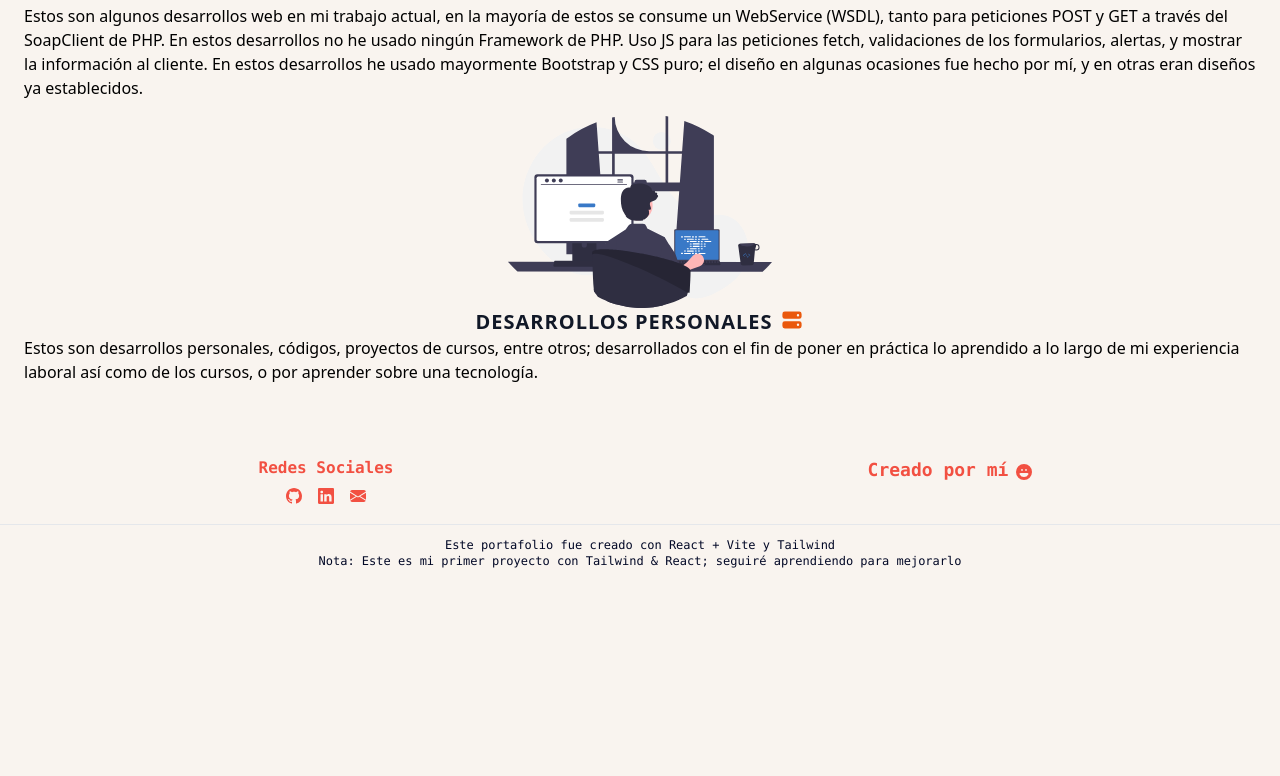
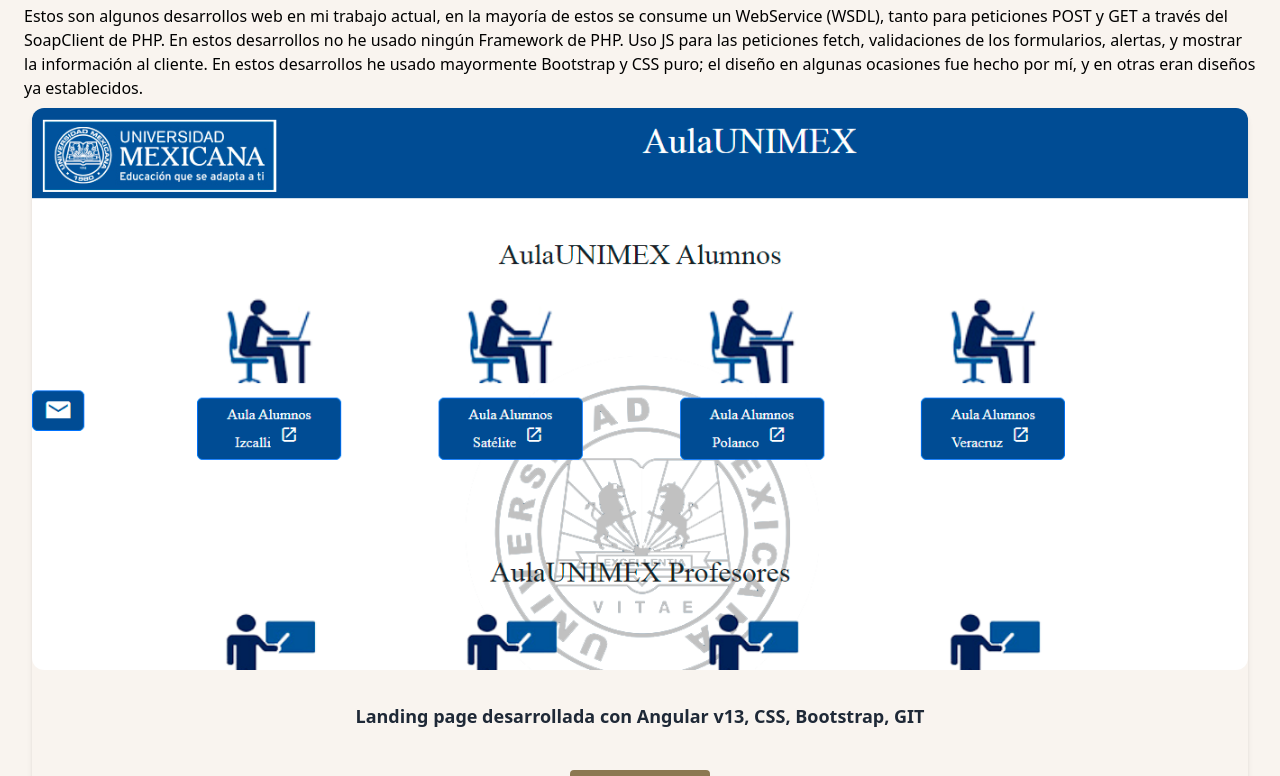
Before and after one commit to artmcel/artmcel.github.io, a React (Vite) app: page / in a window 1280 px wide. Shown: the part 1004-1780 px from the top of the page. Built offline with nearby package versions, Linux system fonts and the light colour scheme.

Commit message:
fix all cards

```diff
--- a/src/PersonalDevs.jsx
+++ b/src/PersonalDevs.jsx
@@ -5,56 +5,30 @@
 
   function GetPersonalDevs(){
       return(
-        developmentDevs.map( ({ id, title, description, link, image }) => {
-            return (
-              <div
-                key={id}
-                id="divDevs"
-                className="m-2 relative group rounded-xl shadow-md first-letter:m-2 sm:flex-col sm:max-w-md md:max-w-lg lg:max-w-md"
-              >
-                <div className="rounded-xl xs:h-48 md:shirk-0 group-hover:blur-lg">
-                  <img
-                    className="w-full h-auto rounded-xl xs:h-full"
-                    src={image}
-                  />
+        developmentDevs.map( ({ id, title, description, link, imagen }) => {
+          return(
+            <div key={id} id="divDevs" className="m-2 relative group rounded-xl shadow-md first-letter:m-2">
+                    <div className="rounded-xl group-hover:blur-lg">
+                        <img className="w-full h-auto rounded-xl" src={imagen} />
                     </div>
-                <div
-                  className="invisible absolute px-2 inset-0 group-hover:z-10 text-center group-hover:visible group-hover:flex-wrap grop-hover:items-center"
-                  id="prodContent"
-                >
-                  <p className="h3 py-8 text-gray-800 xs:text-base">
-                    {description}
-                  </p>
-                  <button className="btn-learning">
-                    <a
-                      className="flex justify-center"
-                      href={link}
-                      target="_blank"
-                      rel="noopener noreferrer"
-                    >
-                      <svg
-                        xmlns="http://www.w3.org/2000/svg"
-                        className="h-5 w-5 mx-1 bi bi-github"
-                        fill="currentColor"
-                        viewBox="0 0 16 16"
-                      >
-                        <path d="M8 0C3.58 0 0 3.58 0 8c0 3.54 2.29 6.53 5.47 7.59.4.07.55-.17.55-.38 0-.19-.01-.82-.01-1.49-2.01.37-2.53-.49-2.69-.94-.09-.23-.48-.94-.82-1.13-.28-.15-.68-.52-.01-.53.63-.01 1.08.58 1.23.82.72 1.21 1.87.87 2.33.66.07-.52.28-.87.51-1.07-1.78-.2-3.64-.89-3.64-3.95 0-.87.31-1.59.82-2.15-.08-.2-.36-1.02.08-2.12 0 0 .67-.21 2.2.82.64-.18 1.32-.27 2-.27.68 0 1.36.09 2 .27 1.53-1.04 2.2-.82 2.2-.82.44 1.1.16 1.92.08 2.12.51.56.82 1.27.82 2.15 0 3.07-1.87 3.75-3.65 3.95.29.25.54.73.54 1.48 0 1.07-.01 1.93-.01 2.2 0 .21.15.46.55.38A8.012 8.012 0 0 0 16 8c0-4.42-3.58-8-8-8z" />
-                      </svg>
+
+                    <div className="text-center" id="prodContent">
+                        <p className="h3 py-8 text-gray-800">{description}</p>
+                        <button className="btn-proyectos">
+                            <a className="flex justify-center" href={link} target="_blank" rel="noopener noreferrer">
                                 {title}
-                      <svg
-                        xmlns="http://www.w3.org/2000/svg"
-                        className="h-5 w-5 ml-1"
-                        viewBox="0 0 20 20"
-                        fill="currentColor"
-                      >
-                        <path d="M11 3a1 1 0 100 2h2.586l-6.293 6.293a1 1 0 101.414 1.414L15 6.414V9a1 1 0 102 0V4a1 1 0 00-1-1h-5z" />
-                        <path d="M5 5a2 2 0 00-2 2v8a2 2 0 002 2h8a2 2 0 002-2v-3a1 1 0 10-2 0v3H5V7h3a1 1 0 000-2H5z" />
+                                <svg xmlns="http://www.w3.org/2000/svg" className="h-5 w-5 ml-1" viewBox="0 0 20 20"
+                                    fill="currentColor">
+                                    <path
+                                        d="M11 3a1 1 0 100 2h2.586l-6.293 6.293a1 1 0 101.414 1.414L15 6.414V9a1 1 0 102 0V4a1 1 0 00-1-1h-5z" />
+                                    <path
+                                        d="M5 5a2 2 0 00-2 2v8a2 2 0 002 2h8a2 2 0 002-2v-3a1 1 0 10-2 0v3H5V7h3a1 1 0 000-2H5z" />
                                 </svg>
                             </a>
                         </button>
                     </div>
                 </div>
-            );
+          )
         })
       )
   }
@@ -83,7 +57,7 @@
         </svg>
       </h2>
 
-      <div className="flex xs:flex-col sm:flex-col md:flex-col">
+      <div className="flex flex-col">
         <p>
           Estos son desarrollos personales, códigos, proyectos de cursos, entre
           otros; desarrollados con el fin de poner en práctica lo aprendido a lo
@@ -93,7 +67,7 @@
 
         <div
           id="personal-devs"
-          className="all-projects sm:self-center md:flex md:flex-wrap md:justify-center lg:flex-wrap"
+          className="all-projects"
         >
             <GetPersonalDevs/>
         </div>
--- a/src/ProdDevs.jsx
+++ b/src/ProdDevs.jsx
@@ -3,17 +3,17 @@
 
 export default function ProdDevs() {
 
-    function GetProdDevs(){
-
+  function GetProdDevs(){
+    return(
+      productionDevs.map( ({id, title, description, link, imagen}) => {
         return(
-            productionDevs.map( ({id, title, description, link, imagen}) => {
-                <div key={id} id="divDevs" className="m-2 relative group rounded-xl shadow-md first-letter:m-2 sm:flex-col sm:max-w-md md:max-w-lg lg:max-w-md">
-                    <div className="rounded-xl xs:h-48 md:shirk-0 group-hover:blur-lg">
-                        <img className="w-full h-auto rounded-xl xs:h-full" src={imagen} />
+                <div key={id} id="divDevs" className="m-2 relative group rounded-xl shadow-md first-letter:m-2">
+                    <div className="rounded-xl group-hover:blur-lg">
+                        <img className="w-full h-auto rounded-xl" src={imagen} />
                     </div>
 
-                    <div className="invisible absolute px-2 inset-0 group-hover:z-10 text-center group-hover:visible group-hover:flex-wrap grop-hover:items-center" id="prodContent">
-                        <p className="h3 py-8 text-gray-800 xs:text-base">{description}</p>
+                    <div className="text-center" id="prodContent">
+                        <p className="h3 py-8 text-gray-800">{description}</p>
                         <button className="btn-proyectos">
                             <a className="flex justify-center" href={link} target="_blank" rel="noopener noreferrer">
                                 {title}
@@ -28,16 +28,18 @@
                         </button>
                     </div>
                 </div>
+        )
+      })
 
-            })
-        )
+    )
+
 
     }
 
 
 
   return (
-    <article className="m-2">
+    <article>
       <img
         id="img-profile"
         src={prodDevs}
@@ -60,8 +62,8 @@
         </svg>
       </h2>
 
-      <div className="flex xs:flex-col sm:flex-col md:flex-col">
-        <p className="whitespace-pre-line">
+      <div className="flex flex-col p-2">
+        <p>
           Estos son algunos desarrollos web en mi trabajo actual, en la mayoría
           de estos se consume un WebService (WSDL), tanto para peticiones POST y
           GET a través del SoapClient de PHP. En estos desarrollos no he usado
@@ -73,9 +75,9 @@
         </p>
         <div
           id="production-devs"
-          className="all-projects sm:self-center md:flex md:flex-wrap md:justify-center lg:flex-wrap"
+          className="all-projects"
         >
-            <GetProdDevs/>
+          <GetProdDevs/>
         </div>
       </div>
     </article>
```
Lines whose indentation alone changed are shown as unchanged.
